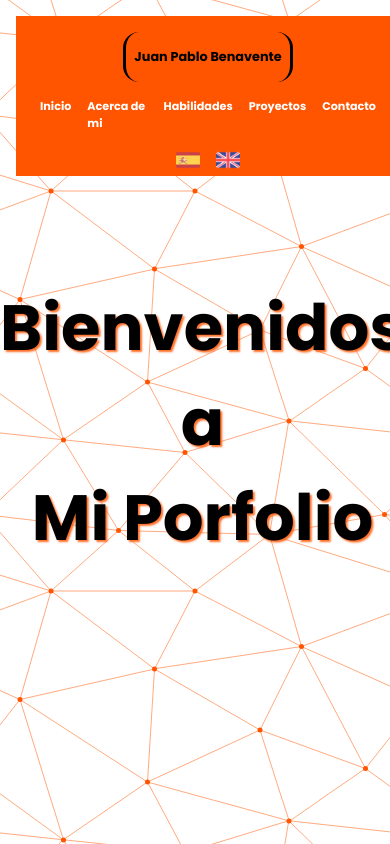
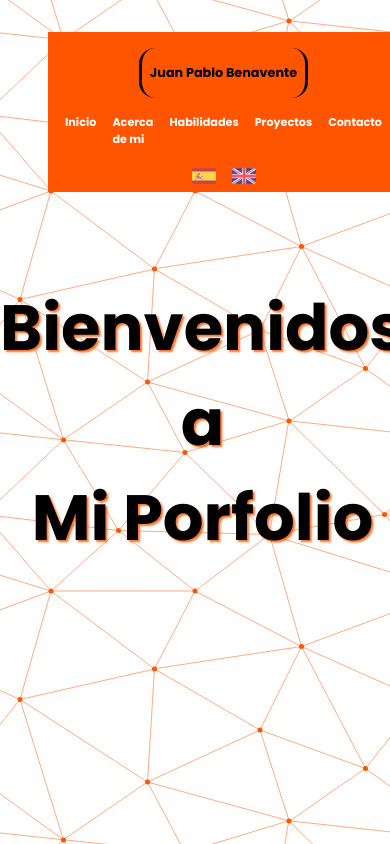
Before and after one commit to JotaPeForty/Porfolio, a React (Create React App) app: page / in a window 390 px wide. Shown: the top 844 px of the page. Built offline with nearby package versions, Linux system fonts and the light colour scheme.

Commit message:
Update Navbar.scss

```diff
--- a/src/Style/Navbar.scss
+++ b/src/Style/Navbar.scss
@@ -19,10 +19,8 @@
     }
 
     @media screen and (max-width: 500px) {
-        margin-top: 1rem;
-        margin-left: 1rem;
-        margin-right: 1rem;
-        width: 24rem;
+        margin-left: 3rem;
+        width: 90%;
         height: 10rem;
         display: flex;
         flex-direction: column;
@@ -33,10 +31,8 @@
     }
 
     @media screen and (max-width: 375px) {
-        margin-top: 1rem;
-        margin-left: 1rem;
-        margin-right: 1rem;
-        width: 23rem;
+        margin-left: 3rem;
+        width: 90%;
         height: 10rem;
         display: flex;
         flex-direction: column;
```
